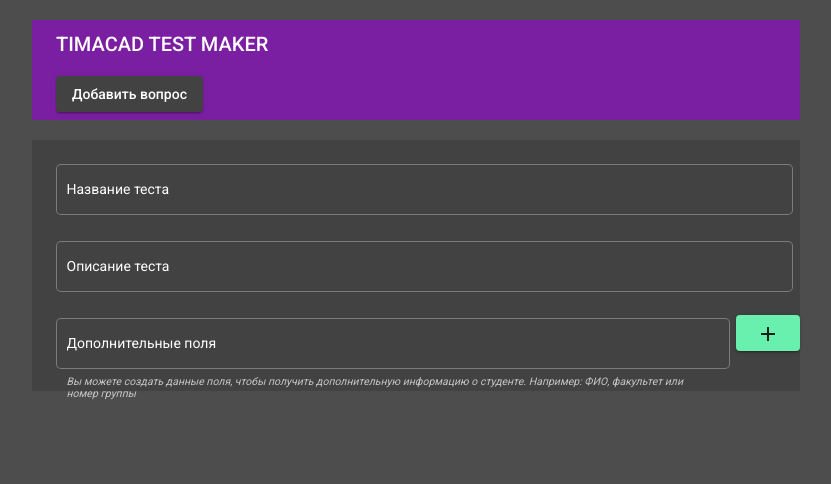
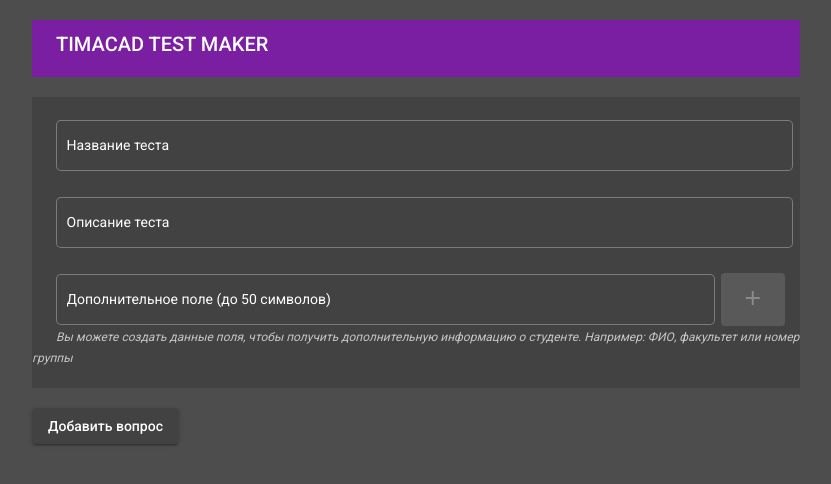
Before and after one commit to foebk/tester-tool, an Angular app in the folder tester-tool-frontend/: page /test-maker-component in a window 1280 px wide. Shown: the top 484 px of the page, without its empty margins (224-1055 px from the left). Built offline with nearby package versions, Linux system fonts and the light colour scheme.

Commit message:
[Frontend / Test maker] Create additional fields opportunity completed

```diff
--- /dev/null
+++ b/tester-tool-frontend/src/app/models/test.ts
@@ -0,0 +1,9 @@
+export class Test {
+  name: string;
+  description: string;
+  additionalFields: string[];
+
+  constructor() {
+    this.additionalFields = [];
+  }
+}
--- a/tester-tool-frontend/src/app/test-maker/test-maker.component.css
+++ b/tester-tool-frontend/src/app/test-maker/test-maker.component.css
@@ -41,7 +41,7 @@ h3 {
 .header {
   padding-top: 1.1%;
   padding-left: 24px;
-  padding-bottom: 1%;
+  padding-bottom: 0.01%;
   background-color: #7b1fa2;
   color: white;
 }
@@ -121,6 +121,7 @@ input::-webkit-inner-spin-button {
 }
 
 .test-namer {
+  flex: 1;
   width: 96%;
   margin-left: 24px;
 }
@@ -129,11 +130,12 @@ input::-webkit-inner-spin-button {
   margin-left: 24px;
   margin-right: 6px;
   width: 100%;
+  margin-bottom: -4%;
 }
 
 .add-field-button {
-  margin-top: 1.3%;
-  margin-bottom: 7.7%;
+  padding-bottom: 24%;
+  margin-top: 3%;
 }
 
 .main-info {
@@ -141,10 +143,12 @@ input::-webkit-inner-spin-button {
 }
 
 .add-icon {
+  padding-top: 40%;
 }
 
 .additional-fields-and-button {
   display: flex;
+  margin-right: 2%;
 }
 
 .additional-fields-flex-box1 {
@@ -154,3 +158,10 @@ input::-webkit-inner-spin-button {
 .additional-fields-flex-box2 {
   flex: 1;
 }
+
+.additional-fields-helper {
+  margin-left: 24px;
+  font-size: 9pt;
+  color: rgba(255,255,255,.7);
+  cursor: pointer;
+}
--- a/tester-tool-frontend/src/app/test-maker/test-maker.component.html
+++ b/tester-tool-frontend/src/app/test-maker/test-maker.component.html
@@ -2,35 +2,43 @@
 <div id="container">
   <br>
   <div class="tester-main-class">
-    <div class="header"><h2>TIMACAD TEST MAKER</h2>
-      <div *ngIf="questions.length<50">
-        <button mat-raised-button (click)="newQuestion()">Добавить вопрос</button>
-      </div>
-    </div>
+    <div class="header"><h2>TIMACAD TEST MAKER</h2></div>
     <br>
     <div class="main-info">
       <br>
       <mat-form-field class="test-namer" appearance="outline">
         <mat-label>Название теста</mat-label>
-        <input matInput>
+        <input matInput #testName (change)="test.name=testName.value">
       </mat-form-field>
       <mat-form-field class="test-namer" appearance="outline">
         <mat-label>Описание теста</mat-label>
-        <input matInput>
+        <input matInput #testDescription (change)="test.description=testDescription.value">
       </mat-form-field>
       <div class="additional-fields-and-button">
         <div class="additional-fields-flex-box1"></div>
         <mat-form-field class="additional-fields" appearance="outline">
-          <mat-label>Дополнительные поля</mat-label>
-          <input matInput>
-          <mat-hint><i>Вы можете создать данные поля, чтобы получить дополнительную информацию о студенте. Например:
-            ФИО, факультет или номер группы</i></mat-hint>
+          <mat-label>Дополнительное поле (до 50 символов)</mat-label>
+          <input matInput maxlength="50" #additionalField [(ngModel)]="additField" name="additField">
         </mat-form-field>
         <div class="additional-fields-flex-box2">
-          <button class="add-field-button" mat-raised-button color="accent">
+          <button class="add-field-button" mat-raised-button color="primary" [disabled]="additionalField.value==''"
+                  (click)="addField(additionalField.value)">
             <mat-icon class="add-icon">add</mat-icon>
           </button>
         </div>
+      </div>
+      <mat-hint class="additional-fields-helper"><i>Вы можете создать данные поля, чтобы получить дополнительную
+        информацию о студенте. Например:
+        ФИО, факультет или номер группы</i></mat-hint>
+      <br>
+      <br>
+      <div *ngIf="test.additionalFields.length!=0">
+        <details class="additional-fields-helper">
+          <summary>Созданные дополнительные поля</summary>
+          <div *ngFor="let field of test.additionalFields">
+            <p>{{field}}</p>
+          </div>
+        </details>
       </div>
     </div>
     <br>
@@ -65,7 +73,8 @@
                      (change)="question.answers[0].text=answerText.value" required
                      formControlName="firstAnswer">
             </mat-form-field>
-            <mat-checkbox class="right-answer-checkbox" (change)="question.answers[0].isCorrect=$event.source.checked">
+            <mat-checkbox class="right-answer-checkbox"
+                          (change)="question.answers[0].isCorrect=$event.source.checked">
               Правильный
               вариант ответа
             </mat-checkbox>
@@ -75,7 +84,8 @@
                      (change)="question.answers[1].text=answerText.value" required
                      formControlName="secondAnswer">
             </mat-form-field>
-            <mat-checkbox class="right-answer-checkbox" (change)="question.answers[1].isCorrect=$event.source.checked">
+            <mat-checkbox class="right-answer-checkbox"
+                          (change)="question.answers[1].isCorrect=$event.source.checked">
               Правильный вариант ответа
             </mat-checkbox>
           </form>
@@ -125,7 +135,7 @@
       </div>
       <hr color="#4b4b4b">
     </div>
-    <button mat-raised-button *ngIf="questions.length>0 && questions.length<50" (click)="newQuestion()"
+    <button mat-raised-button *ngIf="questions.length<50" (click)="newQuestion()"
             class="add-question">Добавить вопрос
     </button>
     <button mat-raised-button *ngIf="questions.length>0">Сохранить тест</button>
--- a/tester-tool-frontend/src/app/test-maker/test-maker.component.ts
+++ b/tester-tool-frontend/src/app/test-maker/test-maker.component.ts
@@ -2,6 +2,7 @@ import {Component, OnInit} from '@angular/core';
 import {Question} from '../models/question';
 import {Answer} from '../models/answer';
 import {FormBuilder, FormGroup, Validators} from '@angular/forms';
+import {Test} from '../models/test';
 
 @Component({
   selector: 'app-test-maker',
@@ -13,6 +14,8 @@ export class TestMakerComponent implements OnInit {
   questions: Question[];
   firstFormGroups: FormGroup[];
   secondFormGroups: FormGroup[];
+  test: Test = new Test();
+  additField: string;
 
   // tslint:disable-next-line:variable-name
   constructor(private _formBuilder: FormBuilder) {
@@ -38,7 +41,7 @@ export class TestMakerComponent implements OnInit {
     question.tempAnswers = [];
     this.questions.push(question);
     console.log(this.questions);
-    console.log(this.secondFormGroups);
+    console.log((this.test));
   }
 
   removeQuestion(question: Question): void {
@@ -52,4 +55,9 @@ export class TestMakerComponent implements OnInit {
   setQuestionPoints(value: string, question: Question) {
     this.questions[this.questions.indexOf(question)].points = Number(value);
   }
+
+  addField(value: string) {
+    this.test.additionalFields.push(value);
+    this.additField = '';
+  }
 }
```
